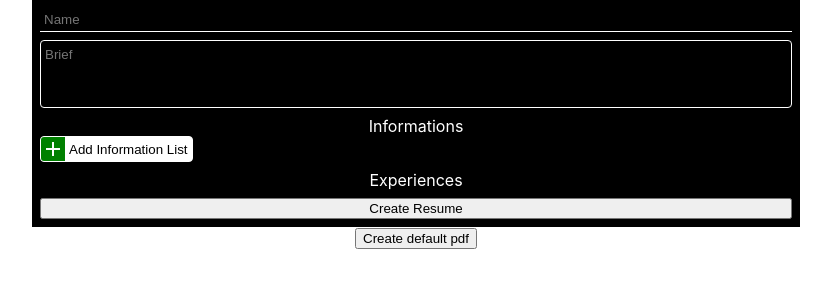
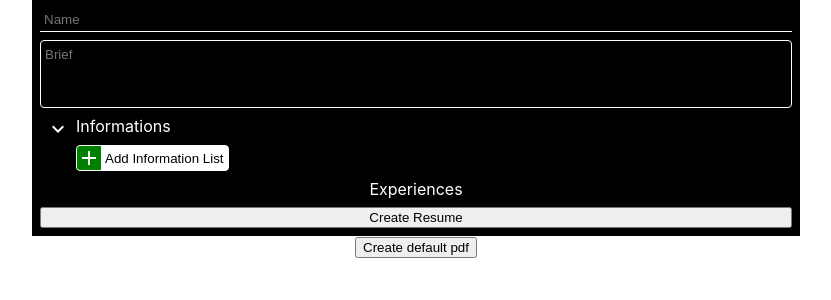
Before and after one commit to KAOtheCoder/resume-creator, a React (Create React App) app: page / in a window 1280 px wide. Shown: the top 300 px of the page, without its empty margins (224-1055 px from the left). Built offline with nearby package versions, Linux system fonts and the light colour scheme.

Commit message:
CollapsibleComponent added.

```diff
--- a/src/components/AddButton.css
+++ b/src/components/AddButton.css
@@ -1,9 +1,3 @@
-.material-icons {
-    vertical-align: middle;
-    background-color: green;
-    color: white;
-}
-
 .AddButton {
     display: flex;
     flex-direction: row;
@@ -25,6 +19,12 @@
     color: white;
 }
 
-.Label {
+.AddButton-Icon {
+    vertical-align: middle;
+    background-color: green;
+    color: white;
+}
+
+.AddButton-Label {
     padding: 4px;
 }
--- a/src/components/AddButton.jsx
+++ b/src/components/AddButton.jsx
@@ -8,8 +8,8 @@ class AddButton extends React.Component {
             className="AddButton"
             onClick={this.props.onClick}
             >
-                <div><i className="material-icons">add</i></div>
-                <div className="Label">{this.props.label}</div>
+                <div><i className="material-icons AddButton-Icon">add</i></div>
+                <div className="AddButton-Label">{this.props.label}</div>
             </button>
         );
     }
--- /dev/null
+++ b/src/components/CollapsibleComponent.css
@@ -0,0 +1,31 @@
+.CollapsibleComponent {
+    display: grid;
+    justify-content: start;
+}
+
+.CollapsibleComponent-Button {
+    background: none;
+    border: none;
+    outline: none;
+    color: white;
+}
+
+.CollapsibleComponent-Icon {
+    background: none;
+    color: white;
+}
+
+.CollapsibleComponent-Icon:hover {
+    color: green;
+}
+
+.CollapsibleComponent-Title {
+    grid-column: 2;
+    grid-row: 1;
+    text-align: left;
+}
+
+.CollapsibleComponent-Content {
+    grid-column: 2;
+    grid-row: 2;
+}
--- /dev/null
+++ b/src/components/CollapsibleComponent.jsx
@@ -0,0 +1,51 @@
+import React from "react";
+import "./CollapsibleComponent.css";
+
+class CollapsibleComponent extends React.Component {
+    constructor(props) {
+        super(props);
+
+        this.state = { expanded: true };
+    }
+
+    toggle() {
+        this.setState({ expanded: !this.state.expanded });
+    }
+
+    content() {
+        if (this.state.expanded)
+            return this.props.content;
+            /*return (
+                <div style={{background:"red", height: 100, width: 500}}></div>
+            );*/
+
+        return [];
+    }
+
+    render() {
+        const expandIcon = this.state.expanded ? "expand_more" : "chevron_right";
+
+        return (
+            <div className="CollapsibleComponent">
+                <button
+                className="CollapsibleComponent-Button"
+                onClick={() => this.toggle()}
+                >
+                    <i className="material-icons CollapsibleComponent-Icon">{expandIcon}</i>
+                </button>
+                <div
+                className="CollapsibleComponent-Title"
+                >
+                    {this.props.title}
+                </div>
+                <div
+                className="CollapsibleComponent-Content"
+                >
+                    {this.content()}
+                </div>
+            </div>
+        );
+    }
+}
+
+export default CollapsibleComponent;
--- a/src/components/ResumeForm.jsx
+++ b/src/components/ResumeForm.jsx
@@ -5,6 +5,7 @@ import "./ResumeForm.css";
 import UnderlinedInput from "./UnderlinedInput";
 import ExpandingTextArea from "./ExpandingTextArea";
 import AddButton from "./AddButton";
+import CollapsibleComponent from "./CollapsibleComponent";
 
 class ResumeForm extends React.Component {
     constructor(props) {
@@ -25,13 +26,15 @@ class ResumeForm extends React.Component {
                 placeholder="Brief"
                 onChange={(event) => this.onBriefChange(event.target)}
                 />
-                <div>
-                    <div>Informations</div>
+                <CollapsibleComponent
+                title="Informations"
+                content={
                     <AddButton
                     label="Add Information List"
                     onClick={() => this.addInformationList()}
                     />
-                </div>
+                }
+                />
                 <div>
                     <div>Experiences</div>
                 </div>
```
